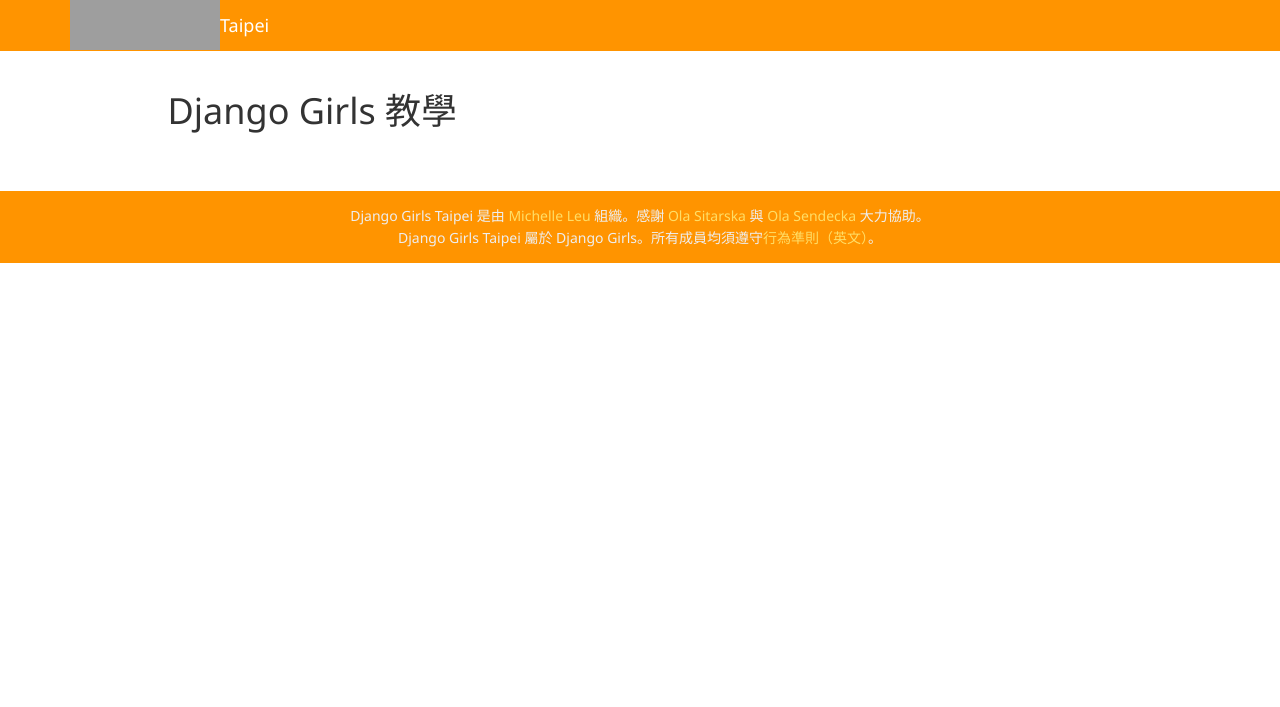
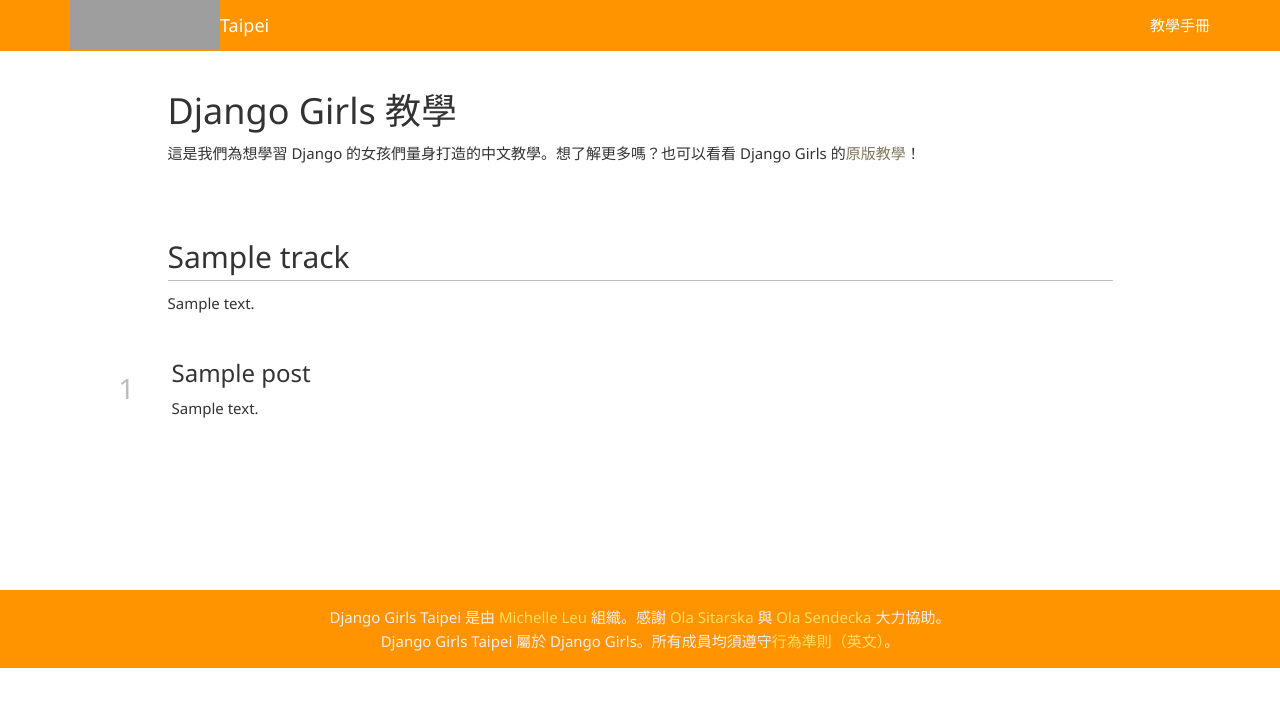
Before and after one commit to djangogirlstaipei/djangogirlstaipei-django, a Django app: template pages/templates/pages/tutorial_list.html in a window 1280 px wide. Shown: the top 707 px of the page. Run offline with Django 3.2, Linux system fonts and the light colour scheme; the template is opened without the code that fills it: most values are stand-ins (such as "Sample title", 1, 10 or a date in 2020); some libraries are stand-ins or nearby versions; grey boxes are pictures that could not be loaded.

Commit message:
Add tutorial list page

```diff
--- a/base/templates/base/base.html
+++ b/base/templates/base/base.html
@@ -21,6 +21,18 @@
   <div class="container">
     <div class="navbar-header">
       <a class="navbar-brand" href="{% url 'pages:home' %}"><span class="logo"></span> <span>Taipei</span></a>
+      <button class="navbar-toggle collapsed" data-toggle="collapse" data-target="#navbar-menu">
+        <span class="sr-only">{% trans 'Menu' %}</span>
+        {% for i in '123' %}
+        <span class="icon-bar"></span>
+        {% endfor %}
+      </button>
+    </div>
+
+    <div class="collapse navbar-collapse" id="navbar-menu">
+      <ul class="nav navbar-nav navbar-right">
+        <li><a href="{% url 'pages:tutorial_list' %}">教學手冊</a></li>
+      </ul>
     </div>
   </div>
 </nav>
--- /dev/null
+++ b/pages/static/pages/css/tutorial_list.css
@@ -0,0 +1,41 @@
+body {
+    counter-reset: tutorial-item;
+    font-size: 15px;
+}
+h2 {
+    padding-bottom: 0.25em;
+    border-bottom: solid 1px #bbb;
+}
+h3 {
+    font-weight: normal;
+}
+.tutorial-track {
+    margin: 5em auto 8em auto;
+}
+.tutorial-track a {
+    color: #333;
+}
+.tutorial-track a:hover {
+    color: #666;
+    text-decoration: none;
+}
+.tutorial-item {
+    margin: 3em auto 3em -1em;
+}
+.tutorial-item:before {
+    counter-increment: tutorial-item;
+    content: counter(tutorial-item);
+    text-align: center;
+    margin: 0 1ex 0 -2em;
+    padding: 8px 0 0 0;
+    color: #bbb;
+    float: left;
+    font-size: 28px;
+    width: 60px;
+    height: 60px;
+}
+.tutorial-item:hover:before {
+    background-color: rgb(255, 148, 0);
+    color: #fff;
+    border-radius: 60px;
+}
--- a/pages/templates/pages/tutorial_list.html
+++ b/pages/templates/pages/tutorial_list.html
@@ -1,7 +1,33 @@
 {% extends 'base/base.html' %}
+
+{% load staticfiles %}
+
+{% block extra_css %}
+{{ block.super }}
+<link rel="stylesheet" href="{% static 'pages/css/tutorial_list.css' %}">
+{% endblock extra_css %}
+
 
 {% block content %}
 
 <h1>Django Girls 教學</h1>
 
+<p>這是我們為想學習 Django 的女孩們量身打造的中文教學。想了解更多嗎？也可以看看 Django Girls 的<a href="http://tutorial.djangogirls.org">原版教學</a>！</p>
+
+{% for track in tracks %}
+<div class="tutorial-track{% if track.name %} {{ track.name }}{% endif %}">
+  <h2 class="tutorial-track-title">{{ track.title }}</h2>
+  <p>{{ track.description }}</p>
+
+  {% for post in track.posts %}
+  <a href="{% url 'pages:page' post.target %}">
+    <div class="tutorial-item">
+      <h3>{{ post.title }}</h3>
+      <p>{{ post.description }}</p>
+    </div>
+  </a>
+  {% endfor %}
+</div>
+{% endfor %}
+
 {% endblock content %}
```
Also changed, not shown: pages/static/pages/posts/info.json (added, +23 -0 lines), pages/utils.py (+7 -0 lines), pages/views.py (+9 -8 lines).
